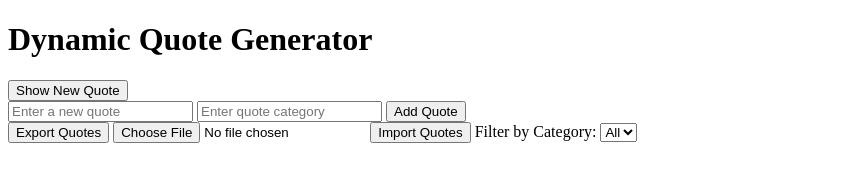
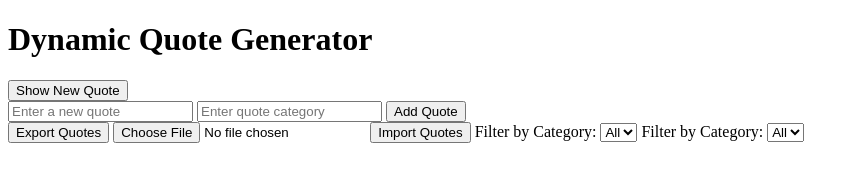
Before and after one commit to emekedev/alx_fe_javascript, a plain HTML site: page dom-manipulation/index.html in a window 1280 px wide. Shown: the whole page, without its empty margins (0-859 px from the left). Drawn offline with Linux system fonts and the light colour scheme.

Commit message:
index.html

```diff
--- a/dom-manipulation/index.html
+++ b/dom-manipulation/index.html
@@ -25,6 +25,11 @@
 <select id="category-filter">
   <option value="all">All</option>
 </select>
+
+<label for="categoryFilter">Filter by Category:</label>
+<select id="categoryFilter">
+  <option value="all">All</option>
+</select>
     <script src="script.js"></script>
   </body>
   </html>
```
